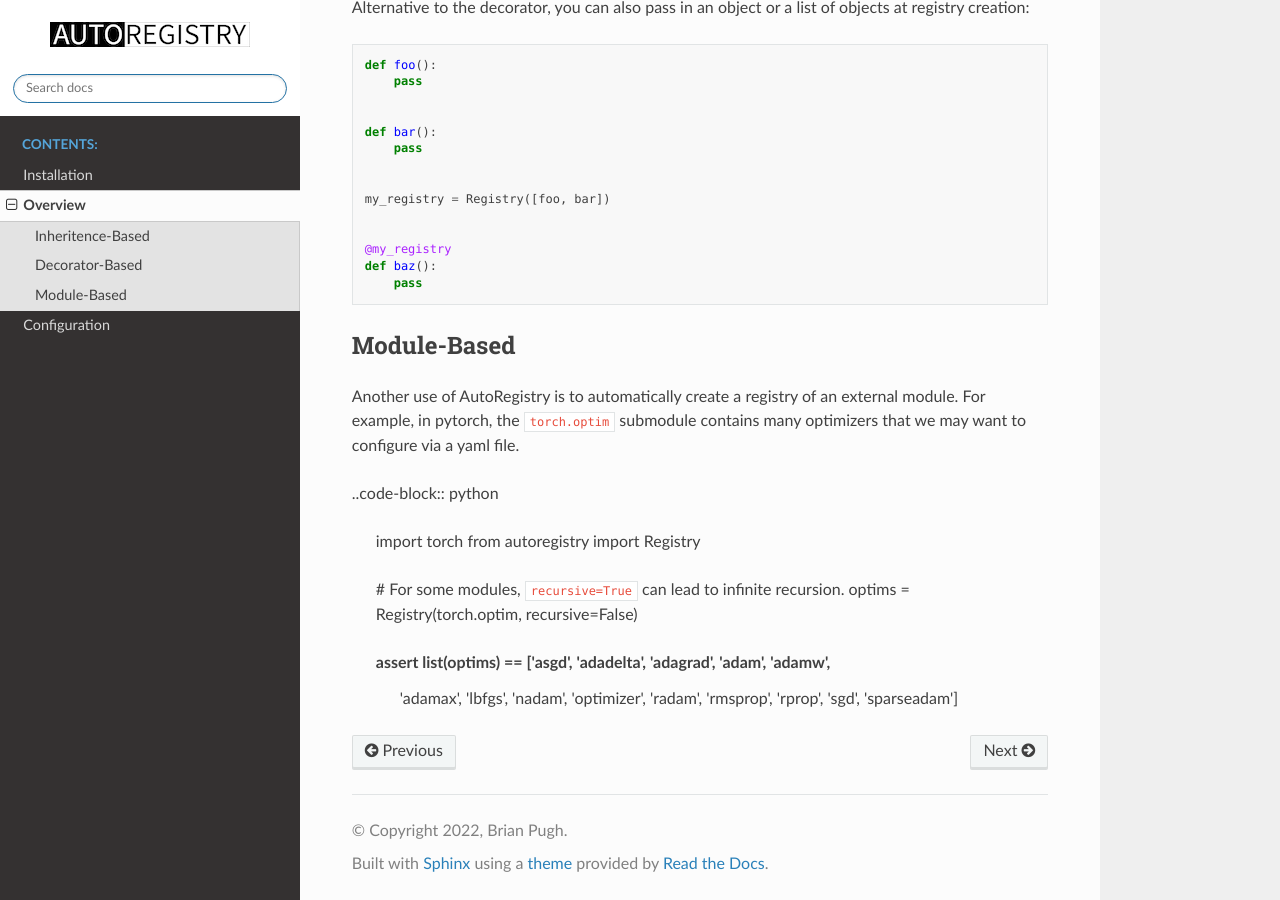
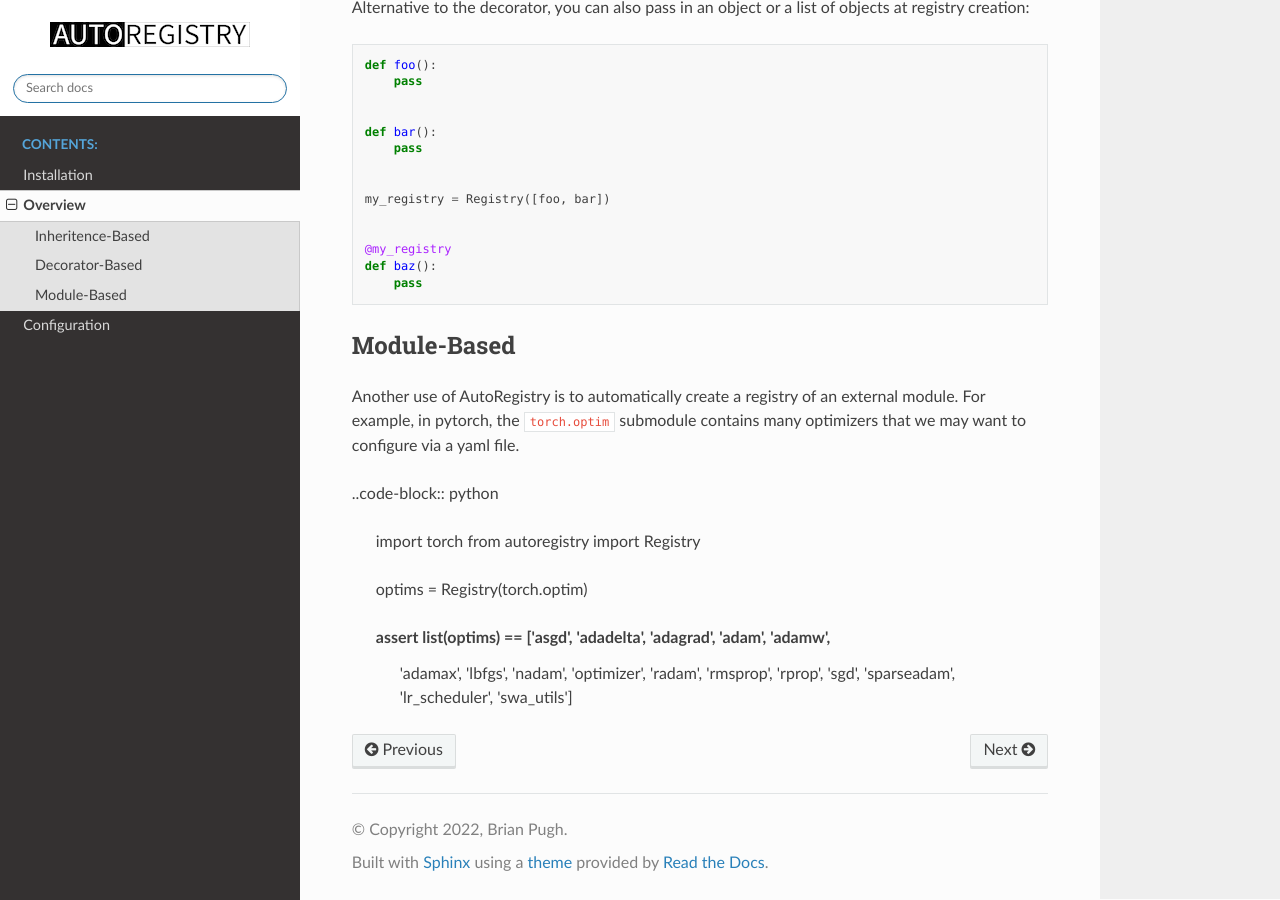
Before and after one commit to BrianPugh/autoregistry, a Sphinx documentation site: the page built from docs/source/Overview.rst, in a window 1280 px wide and 900 px high, scrolled down 2373 px. Built offline with Sphinx 7.4.7 and the Read the Docs theme 2.0.0, drawn with Linux system fonts in a browser that asks for light colours.

Commit message:
add more tests for module registering

```diff
--- a/README.rst
+++ b/README.rst
@@ -136,7 +136,7 @@ Create a registry for another python module.
    import torch
    from autoregistry import Registry
 
-   optims = Registry(torch.optim, recursive=False)
+   optims = Registry(torch.optim)
 
    assert list(optims) == [
        "asgd",
@@ -153,6 +153,8 @@ Create a registry for another python module.
        "rprop",
        "sgd",
        "sparseadam",
+       "lr_scheduler",
+       "swa_utils",
    ]
 
 
--- a/docs/source/Overview.rst
+++ b/docs/source/Overview.rst
@@ -149,12 +149,12 @@ we may want to configure via a yaml file.
    import torch
    from autoregistry import Registry
 
-   # For some modules, ``recursive=True`` can lead to infinite recursion.
-   optims = Registry(torch.optim, recursive=False)
+   optims = Registry(torch.optim)
 
    assert list(optims) == ['asgd', 'adadelta', 'adagrad', 'adam', 'adamw',
                            'adamax', 'lbfgs', 'nadam', 'optimizer', 'radam',
-                           'rmsprop', 'rprop', 'sgd', 'sparseadam']
+                           'rmsprop', 'rprop', 'sgd', 'sparseadam', 'lr_scheduler',
+                           'swa_utils']
 
 
 .. _abstract base class: https://docs.python.org/3/library/abc.html
```
Also changed, not shown: 5 other files.
